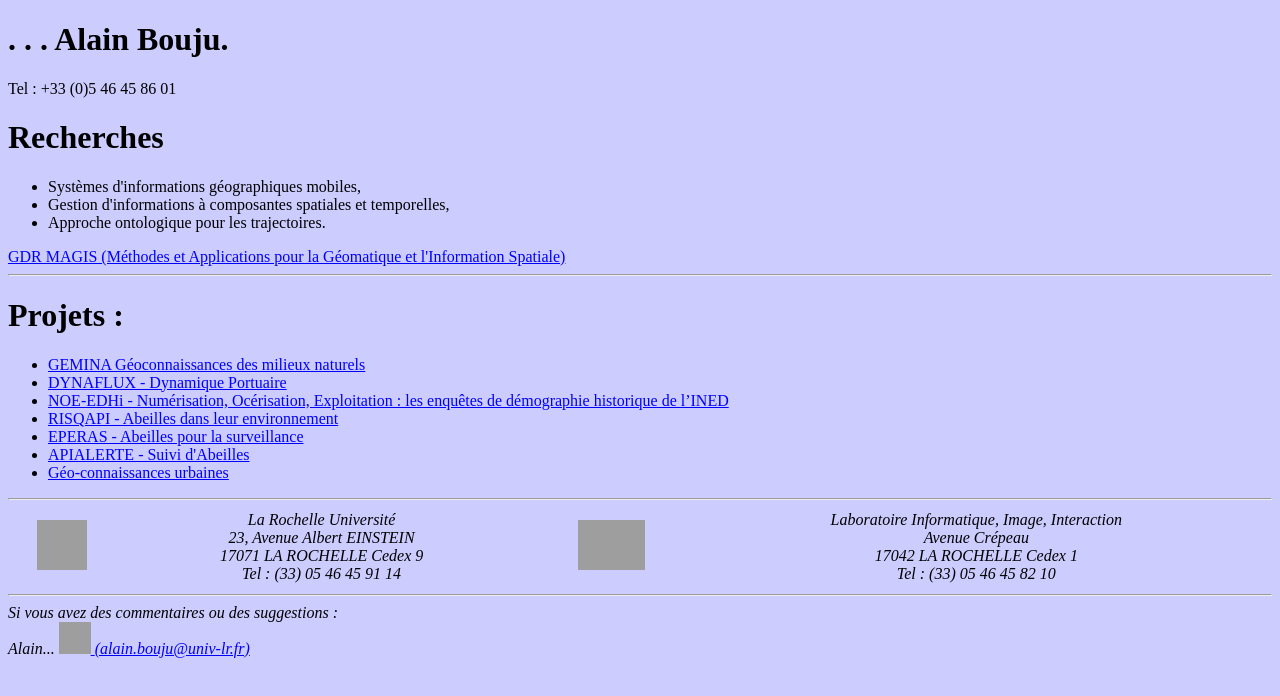
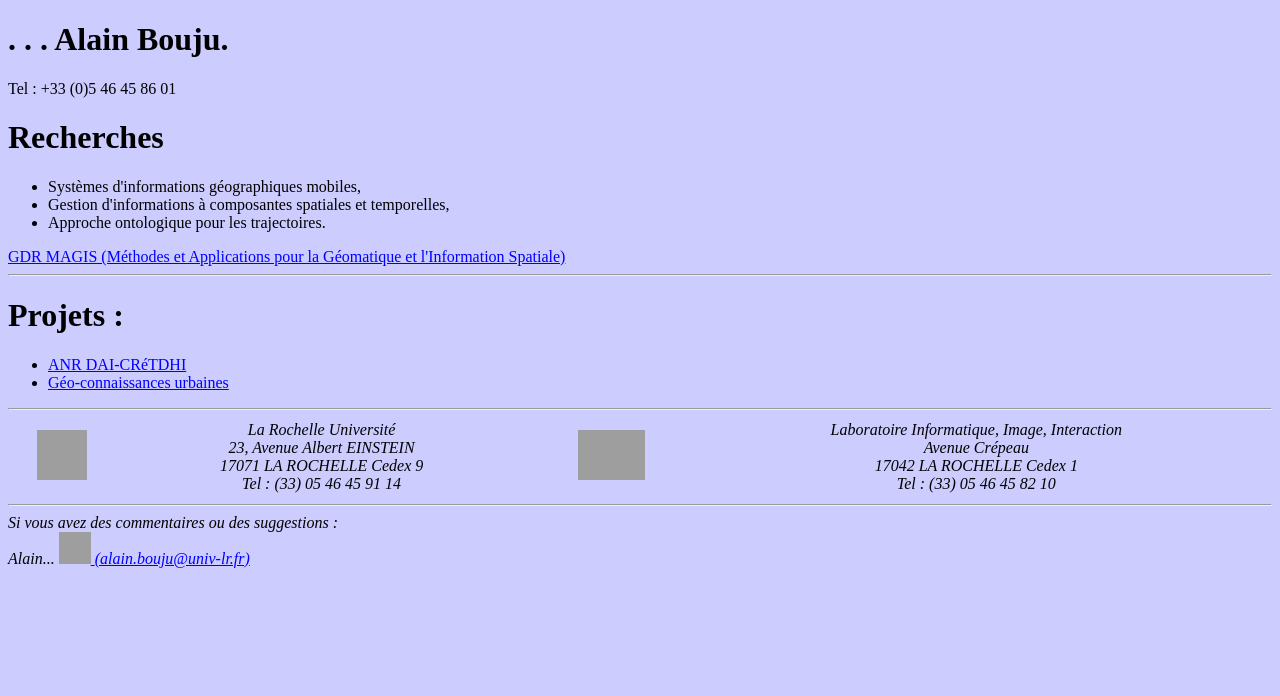
Before and after one commit to abouju/abouju.github.io, a plain HTML site: page index.html in a window 1280 px wide. Drawn offline with Linux system fonts and the light colour scheme; grey boxes are pictures that could not be loaded.

Commit message:
Change project

```diff
--- a/index.html
+++ b/index.html
@@ -19,18 +19,12 @@ Tel : +33 (0)5 46 45 86 01&nbsp;
   <li> Approche ontologique pour les trajectoires. </li>
 
 </ul>
-<a href="http://gdr-magis.imag.fr/">  GDR MAGIS (Méthodes et Applications pour la Géomatique et l'Information Spatiale)</a>
+<a href="https://gdr-magis.cnrs.fr/">  GDR MAGIS (Méthodes et Applications pour la Géomatique et l'Information Spatiale)</a>
 <hr>
 <h1> Projets  :</h1>
 
 <ul>
-
-<li> <a href="http://l3i.univ-larochelle.fr/GEMINA"> GEMINA Géoconnaissances des milieux naturels</a></li>
-<li> <a href="http://l3i.univ-larochelle.fr/DYNAFLUX"> DYNAFLUX - Dynamique Portuaire </a></li>
-<li> <a href="http://l3i.univ-larochelle.fr/NOE-EDHi"> NOE-EDHi - Numérisation, Océrisation, Exploitation : les enquêtes de démographie historique de l’INED</a></li>
-<li> <a href="http://l3i.univ-larochelle.fr/RISQAPI"> RISQAPI - Abeilles dans leur environnement</a></li>
-<li> <a href="http://l3i.univ-larochelle.fr/EPERAS"> EPERAS - Abeilles pour la surveillance</a></li>
-<li> <a href="http://l3i.univ-larochelle.fr/APIALERTE"> APIALERTE - Suivi d'Abeilles</a></li>
+<li> <a href="https://dai-cretdhi.univ-lr.fr/"> ANR DAI-CRéTDHI</a></li>
 <li> <a href="https://irstv.ec-nantes.fr/geo-connaissances-urbaines/"> Géo-connaissances urbaines </a></li>
 </ul>
 
```
Also changed, not shown: 1 other file.
